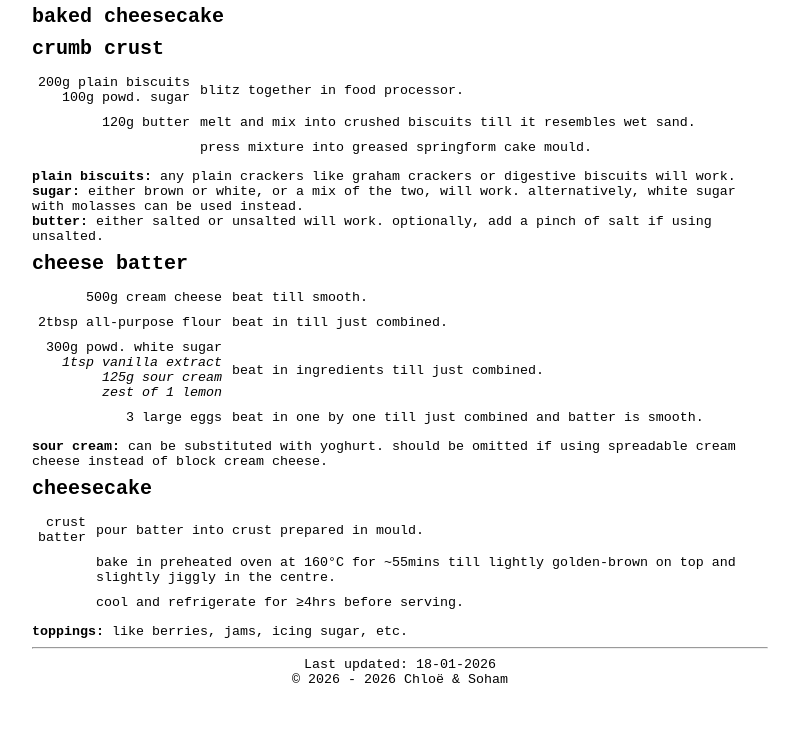
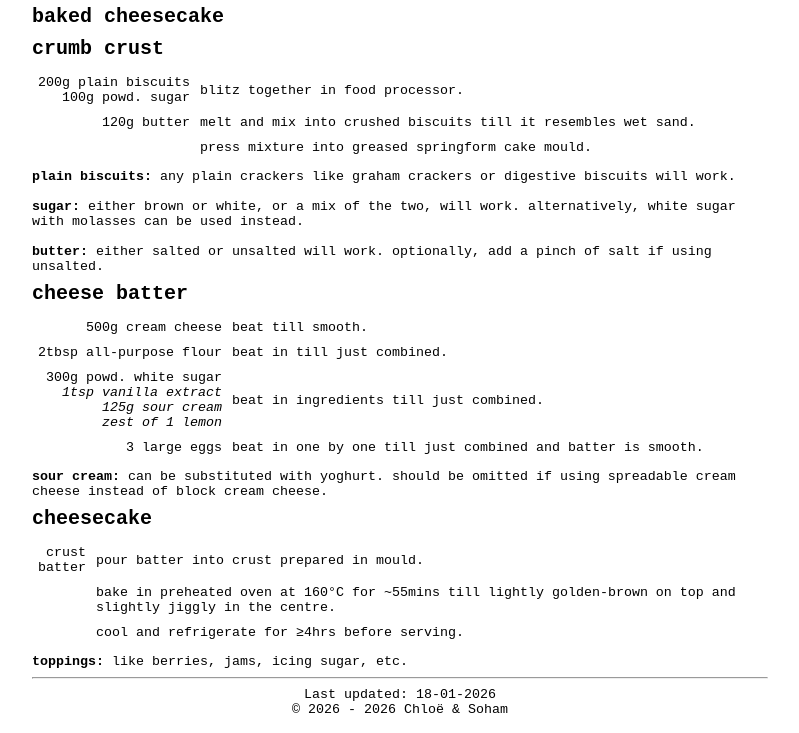
Before and after one commit to nagsoliko/nagsoliko.github.io, a plain HTML site: page pages/recipes/cheesecake.html in a window 1280 px wide. Shown: the part 84-817 px from the top of the page, without its empty margins (240-1039 px from the left). Drawn offline with Linux system fonts and the light colour scheme.

Commit message:
Update cheesecake.html

```diff
--- a/pages/recipes/cheesecake.html
+++ b/pages/recipes/cheesecake.html
@@ -34,8 +34,8 @@
             </tr>
         </table>
         <p>
-            <b>plain biscuits:</b> any plain crackers like graham crackers or digestive biscuits will work. <br>
-            <b>sugar:</b> either brown or white, or a mix of the two, will work. alternatively, white sugar with molasses can be used instead. <br>
+            <b>plain biscuits:</b> any plain crackers like graham crackers or digestive biscuits will work. <br><br>
+            <b>sugar:</b> either brown or white, or a mix of the two, will work. alternatively, white sugar with molasses can be used instead. <br><br>
             <b>butter:</b> either salted or unsalted will work. optionally, add a pinch of salt if using unsalted.
         </p>
 
```
